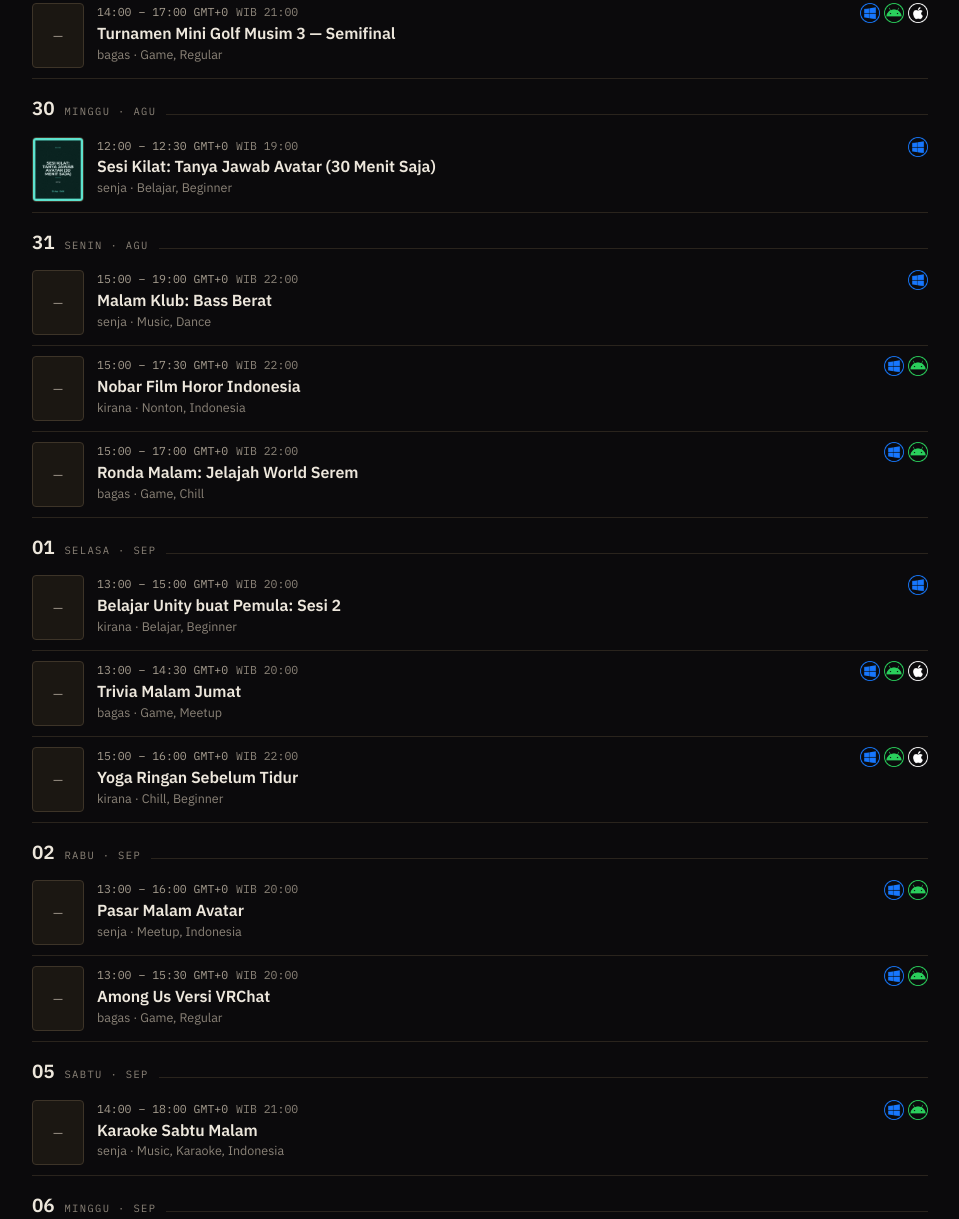
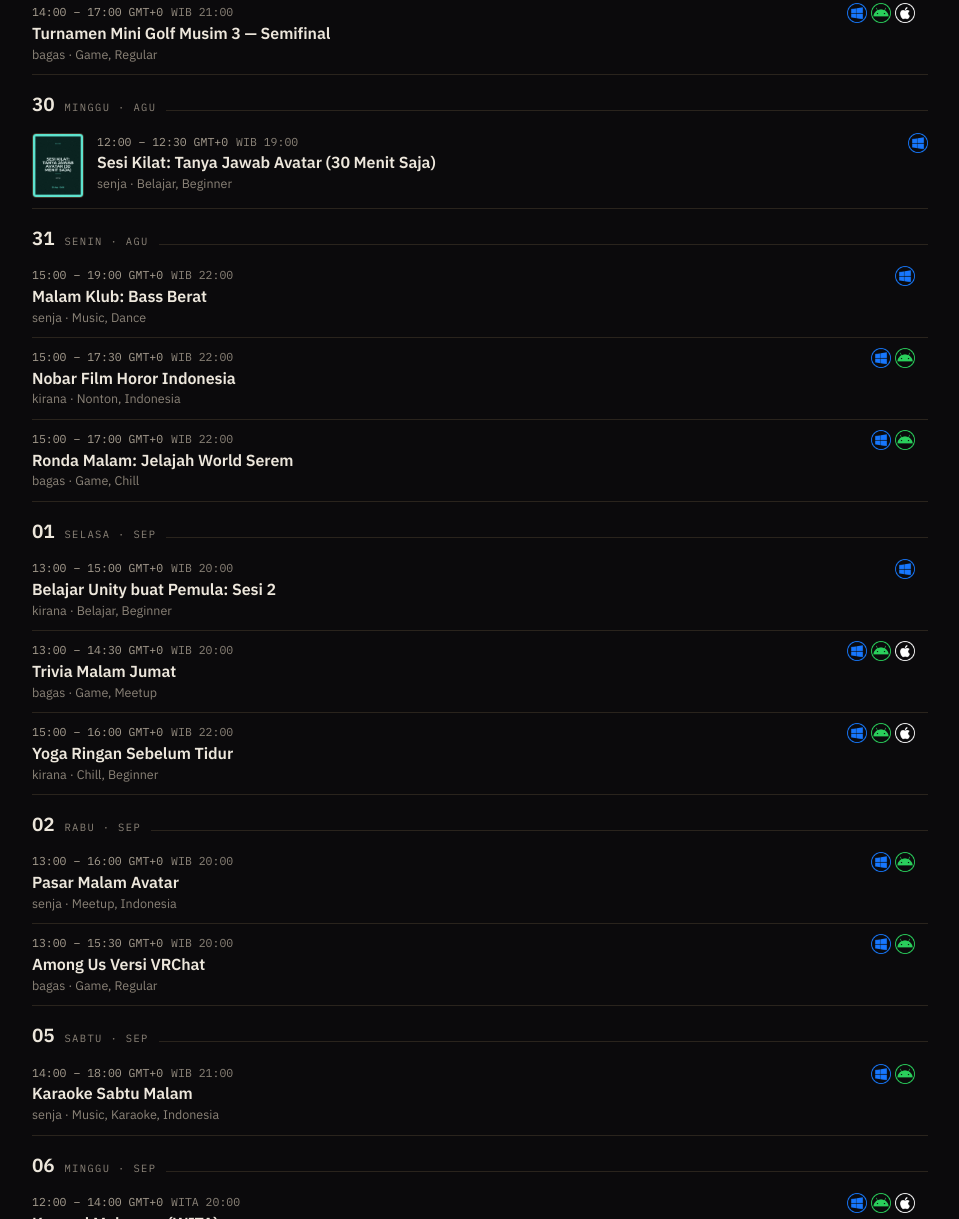
Before and after one commit to bayusegara27/vrc-event, a plain HTML site: page index.html in a window 1280 px wide. Shown: the part 1489-2708 px from the top of the page, without its empty margins (160-1119 px from the left). Drawn offline with Linux system fonts and the light colour scheme.

Commit message:
perbarui media: 56 acara
Diterbitkan otomatis oleh papan acara.

```diff
--- a/index.html
+++ b/index.html
@@ -337,6 +337,10 @@ Promise.all([
     // Pengunjung datang untuk tahu apa yang akan datang. Acara yang sudah
     // selesai tetap ada di konsol penyelenggara, tapi tidak di sini.
     sembunyikanLewat: true,
+    // Hanya 16 poster yang muat di papan, jadi kebanyakan baris memang tidak
+    // punya gambar. Kotak kosong bertanda "—" di tiap baris membuat daftarnya
+    // terlihat rusak; lebih baik kolomnya tidak ada sama sekali.
+    tanpaKotakPoster: true,
     kosong: {
       judul: "Belum ada acara terjadwal",
       pesan: "Papan ini akan terisi begitu ada acara berikutnya yang diumumkan.",
--- a/jadwal.js
+++ b/jadwal.js
@@ -62,7 +62,7 @@
 .jw-hari::after{content:"";flex:1;height:1px;background:var(--jw-rule)}
 .jw-hari.jw-ini .jw-tgl{color:var(--jw-live)}
 
-.jw-baris{display:grid;grid-template-columns:52px 1fr auto;gap:0 13px;
+.jw-baris{display:grid;grid-template-columns:auto 1fr auto;gap:0 13px;
     padding:10px 0;border-bottom:1px solid var(--jw-rule);align-items:start;
     text-align:left;width:100%;background:none;border-left:none;border-right:none;
     border-top:none;font:inherit;color:inherit}
@@ -196,7 +196,8 @@
     if (!aktif.length) return "";
     return `<div class="jw-plat">` + aktif.map((p) => {
       const u = ikonUrl ? ikonUrl(p.kunci) : null;
-      return u ? `<img src="${esc(u)}" alt="${p.nama}" title="${p.nama}">`
+      return u ? `<img src="${esc(u)}" alt="${p.nama}" title="${p.nama}"
+                    onerror="this.style.display='none'">`
                : `<span title="${p.nama}">${p.nama.slice(0, 3)}</span>`;
     }).join("") + `</div>`;
   }
@@ -216,8 +217,13 @@
     const alamat = opsi.posterUrl ? opsi.posterUrl(e)
       : (e.poster_slot != null && e.poster_slot >= 0 && opsi.slotUrl)
         ? opsi.slotUrl(e.poster_slot) : null;
+    // Kolom poster dihilangkan sama sekali kalau tidak ada gambarnya dan
+    // pemanggil memang memintanya. Deretan kotak kosong lebih buruk daripada
+    // baris yang sedikit lebih rapat.
+    const adaKolom = alamat || !opsi.tanpaKotakPoster;
     const poster = alamat
-      ? `<img src="${esc(alamat)}" alt="" loading="lazy">`
+      ? `<img src="${esc(alamat)}" alt="" loading="lazy"
+             onerror="this.parentNode.innerHTML='<span>—</span>'">`
       : `<span>—</span>`;
 
     // Di dalam strip lencana "berlangsung" tidak memberi tahu apa-apa:
@@ -233,7 +239,7 @@
     return `<${tag} class="jw-baris${berlangsung ? " jw-berlangsung" : ""}` +
       `${lewat && !berlangsung ? " jw-lewat" : ""}` +
       `${opsi.dipilih === e.id ? " jw-pilih" : ""}" data-id="${esc(e.id)}"${klik}>
-  <div class="jw-poster">${poster}</div>
+  ${adaKolom ? `<div class="jw-poster">${poster}</div>` : ""}
   <div class="jw-isi">
     <div class="jw-jam"><span>${jam(mulai)} – ${jam(selesai)} ${esc(zonaP)}</span>${jamAsal}</div>
     <div class="jw-judul">${esc(e.title)}</div>
```
